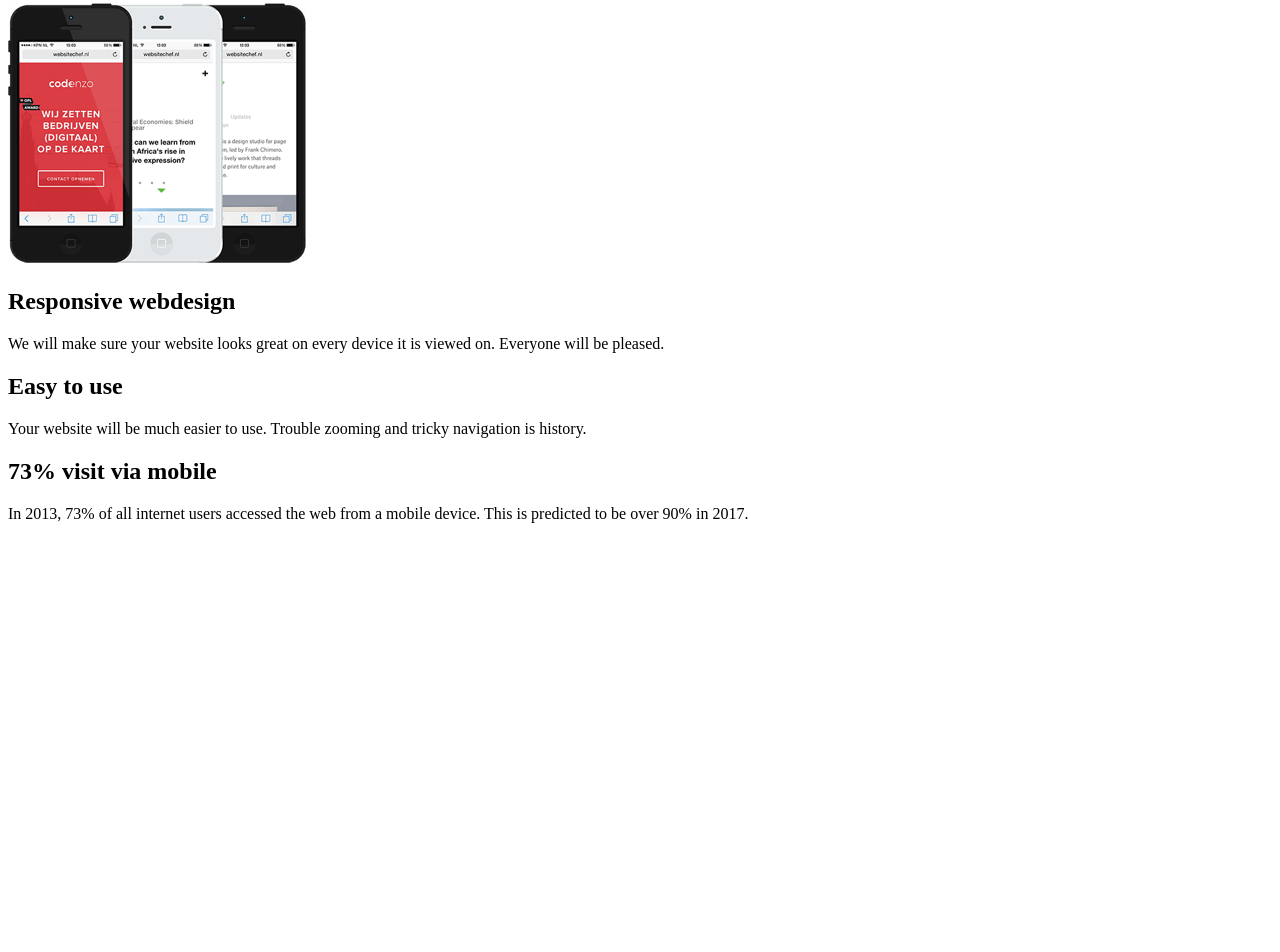
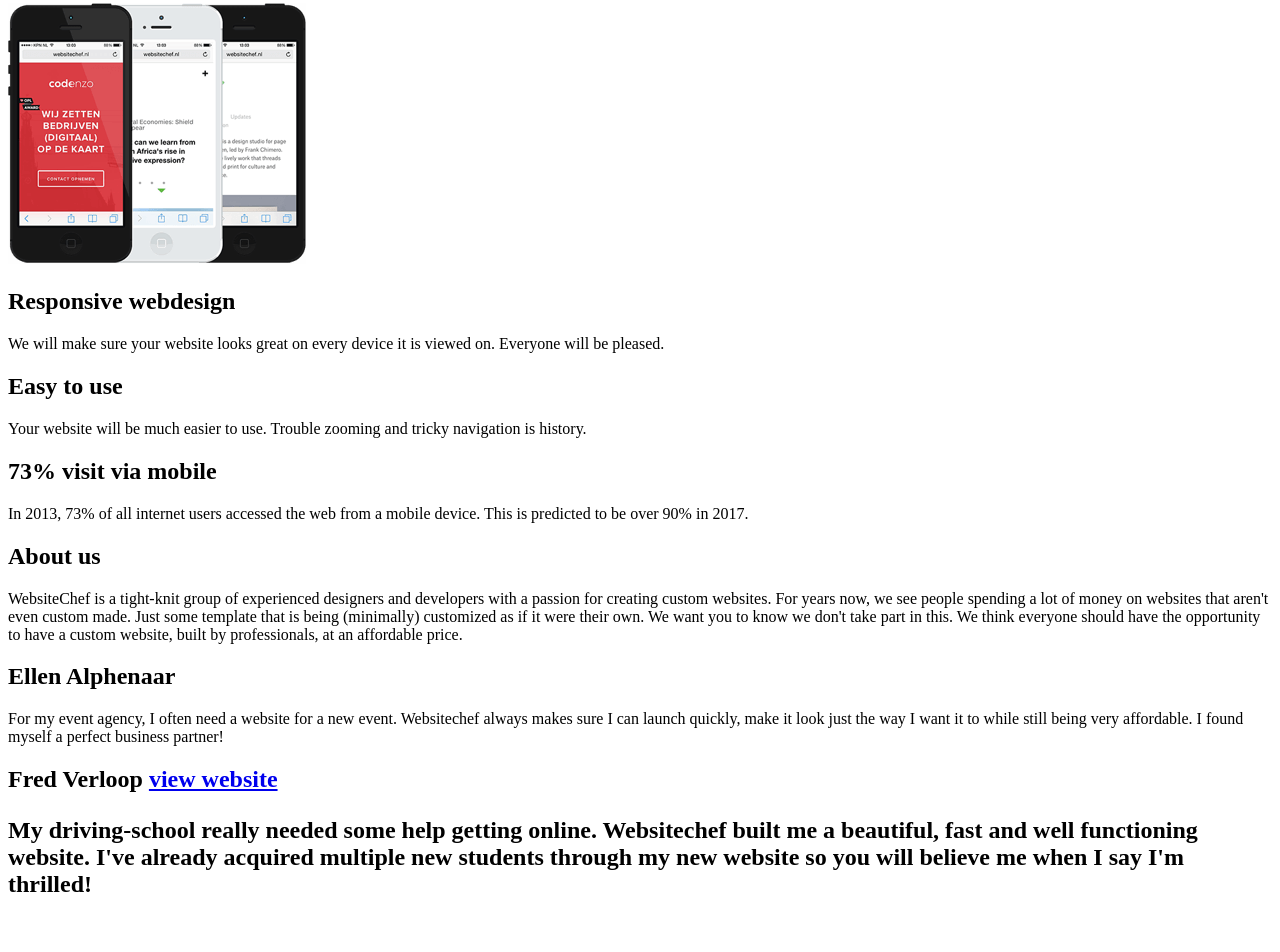
Before and after one commit to charlieihle/hw1, a plain HTML site: page dev/index.html in a window 1280 px wide. Shown: the part 1620-2572 px from the top of the page. Before the commit the page ends 2185 px from the top, so only its background shows below. Drawn offline with Linux system fonts and the light colour scheme.

Commit message:
push6
about us section complete

```diff
--- a/dev/index.html
+++ b/dev/index.html
@@ -111,6 +111,42 @@ branding.
             In 2013, 73%  of all internet users accessed the  web   from   a
             mobile   device.   This  is predicted to be over 90% in 2017.
           </p>
+  </section>
+
+  <section>
+      <h1>
+        About us
+      </h1>
+          <p>
+            WebsiteChef    is   a   tight-knit    group   of experienced
+            designers   and   developers with   a   passion    for   creating
+            custom websites.  For  years now,  we  see people spending a lot
+            of money on websites that aren't   even   custom   made.
+            Just   some template     that   is    being    (minimally)
+            customized  as  if  it  were  their  own. We want you  to know
+            we don't  take part  in this. We think everyone should have the
+            opportunity  to  have  a  custom  website,
+            built  by  professionals,  at  an  affordable price.
+          </p>
+        <h2>
+          Ellen Alphenaar
+        </h2>
+          <p>
+            For my event agency, I often need a website for a new event.
+            Websitechef always makes sure I can launch quickly, make it look
+            just the way I want it to while still being very affordable.
+            I found myself a perfect business partner!
+          </p>
+        <h2>
+          Fred Verloop <a href="#"> view website </a>
+        <h2>
+          <p>
+            My driving-school really needed some help getting online.
+            Websitechef built me a beautiful, fast and well functioning website.
+            I've already acquired multiple new students through my new website
+              so you will believe me when I say I'm thrilled!
+          </p>
+
 
 
 
```
